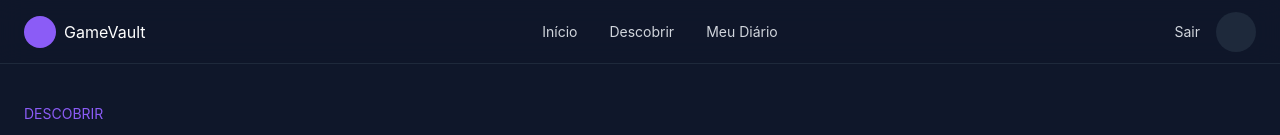
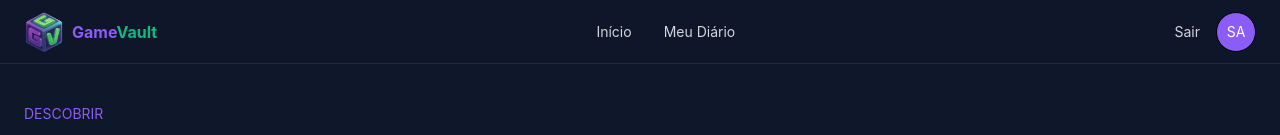
Before and after one commit to AugustoFeltrin/IS-GameVault, a React (Vite) app in the folder frontend/: page /home in a window 1280 px wide. Shown: the top 135 px of the page. Built offline with nearby package versions, Linux system fonts and the light colour scheme; no server answers; sample sign-in values are in the browser's storage.

Commit message:
Atualizando visual da NavBar e removendo resíduos

```diff
--- a/frontend/src/components/NavBar/index.tsx
+++ b/frontend/src/components/NavBar/index.tsx
@@ -8,32 +8,44 @@ export default function NavBar() {
         localStorage.removeItem("gamevault_user_id");
         toast.success("Sessão encerrada. Até logo!");
         navigate("/login");
+
     };
+
+    const userName = localStorage.getItem("gamevault_user_name") || "Jogador";
+    const userInitials = userName.substring(0, 2).toUpperCase();
 
     return (
         <header className="h-full w-full bg-background/80 backdrop-blur-md border-b border-surface">
             <div className="max-w-7xl w-full h-full mx-auto px-6 flex justify-between items-center">
-
-                <div className="flex gap-2 items-center">
-                    <div className="bg-primary h-8 w-8 rounded-full"></div>
-                    <span>GameVault</span>
-                </div>
+                <Link
+                    to="/home"
+                    className="flex items-center gap-2"
+                >
+                    <img
+                        className="h-10 w-10"
+                        src="src\assets\Logo.png"></img>
+                    <span><b className="text-primary">Game</b><b className="text-secondary">Vault</b></span>
+                </Link>
 
                 <nav className="flex items-center gap-8">
                     <Link to="/home" className="text-sm text-gray-300 hover:text-primary">Início</Link>
-                    <Link to="/home" className="text-sm text-gray-300 hover:text-primary">Descobrir</Link>
                     <Link to="/profile" className="text-sm text-gray-300 hover:text-primary">Meu Diário</Link>
                 </nav>
 
                 <div className="flex gap-4 items-center">
                     <button
                         onClick={handleLogout}
-                        className="text-sm text-gray-300 hover:text-primary"
+                        className="text-sm text-gray-300 hover:text-primary cursor-pointer"
                     >
                         Sair
                     </button>
 
-                    <div className="bg-surface h-10 w-10 rounded-full"></div>
+                    <Link
+                        to="/profile"
+                        className="bg-primary border border-black h-10 w-10 rounded-full flex justify-center items-center"
+                    >
+                        <span className="text-sm">{userInitials}</span>
+                    </Link>
                 </div>
 
             </div>
```
